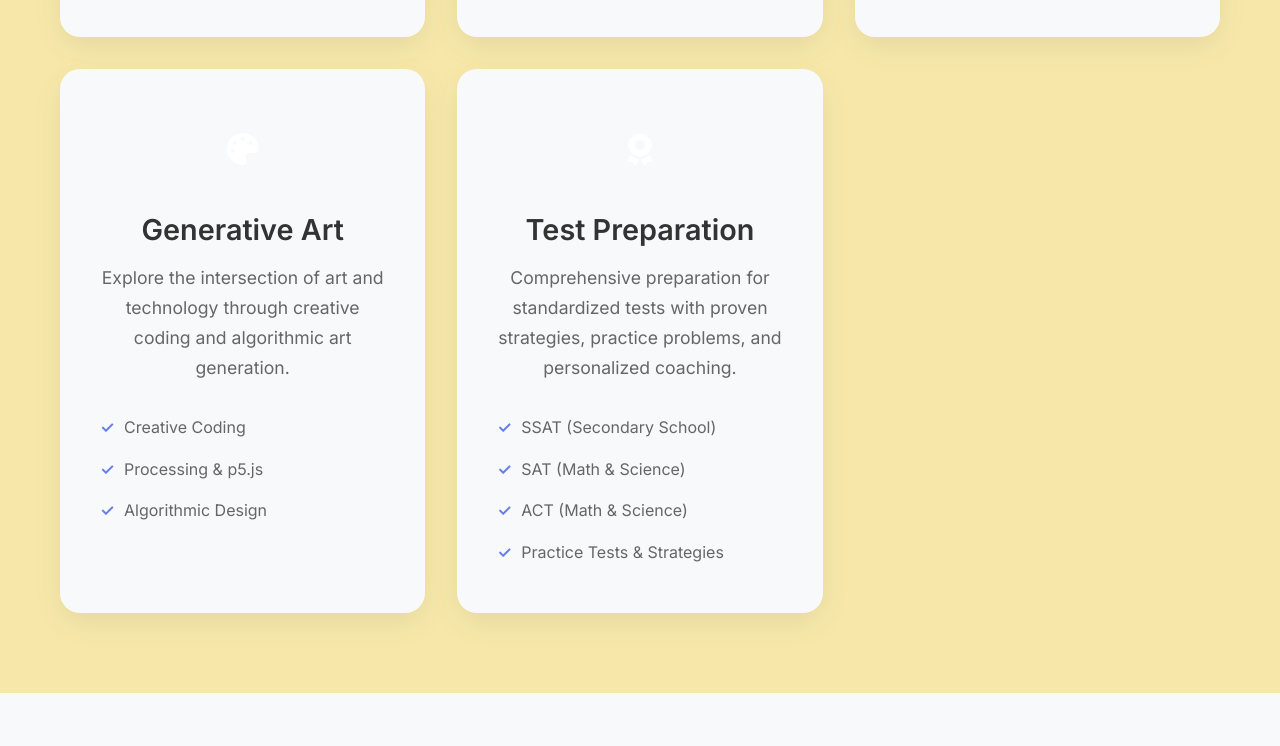
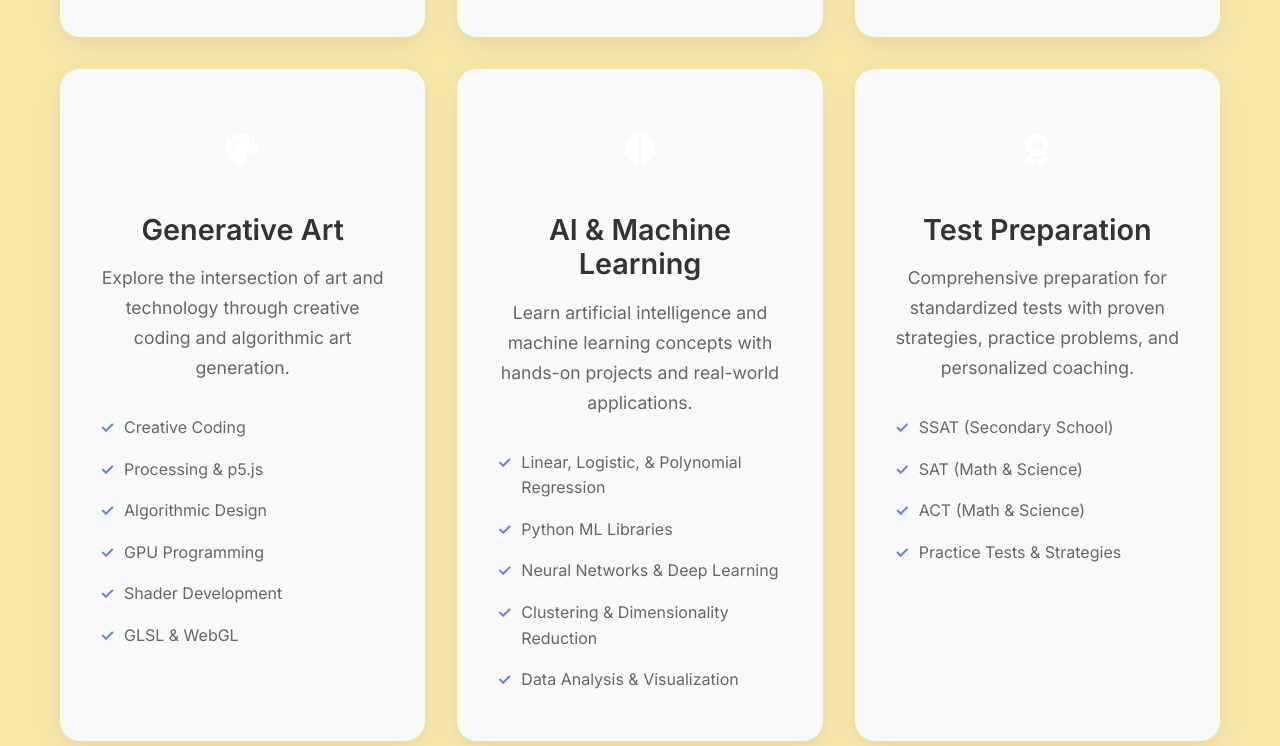
Before and after one commit to nimzi/ToyWebsite, a plain HTML site: page index.html in a window 1280 px wide. Shown: the part 2474-3220 px from the top of the page. Drawn offline with Linux system fonts and the light colour scheme.

Commit message:
Adding stuff about AI

```diff
--- a/index.html
+++ b/index.html
@@ -166,6 +166,23 @@
                         <li>Creative Coding</li>
                         <li>Processing & p5.js</li>
                         <li>Algorithmic Design</li>
+                        <li>GPU Programming</li>
+                        <li>Shader Development</li>
+                        <li>GLSL & WebGL</li>
+                    </ul>
+                </div>
+                <div class="service-card">
+                    <div class="service-icon">
+                        <i class="fas fa-brain"></i>
+                    </div>
+                    <h3>AI & Machine Learning</h3>
+                    <p>Learn artificial intelligence and machine learning concepts with hands-on projects and real-world applications.</p>
+                    <ul class="service-features">
+                        <li>Linear, Logistic, & Polynomial Regression</li>
+                        <li>Python ML Libraries</li>
+                        <li>Neural Networks & Deep Learning</li>
+                        <li>Clustering & Dimensionality Reduction</li>
+                        <li>Data Analysis & Visualization</li>
                     </ul>
                 </div>
                 <div class="service-card">
@@ -302,6 +319,7 @@
                         <li><a href="#services">Physics</a></li>
                         <li><a href="#services">Computer Science</a></li>
                         <li><a href="#services">Generative Art</a></li>
+                        <li><a href="#services">AI & Machine Learning</a></li>
                         <li><a href="#services">Test Prep</a></li>
                     </ul>
                 </div>
```
